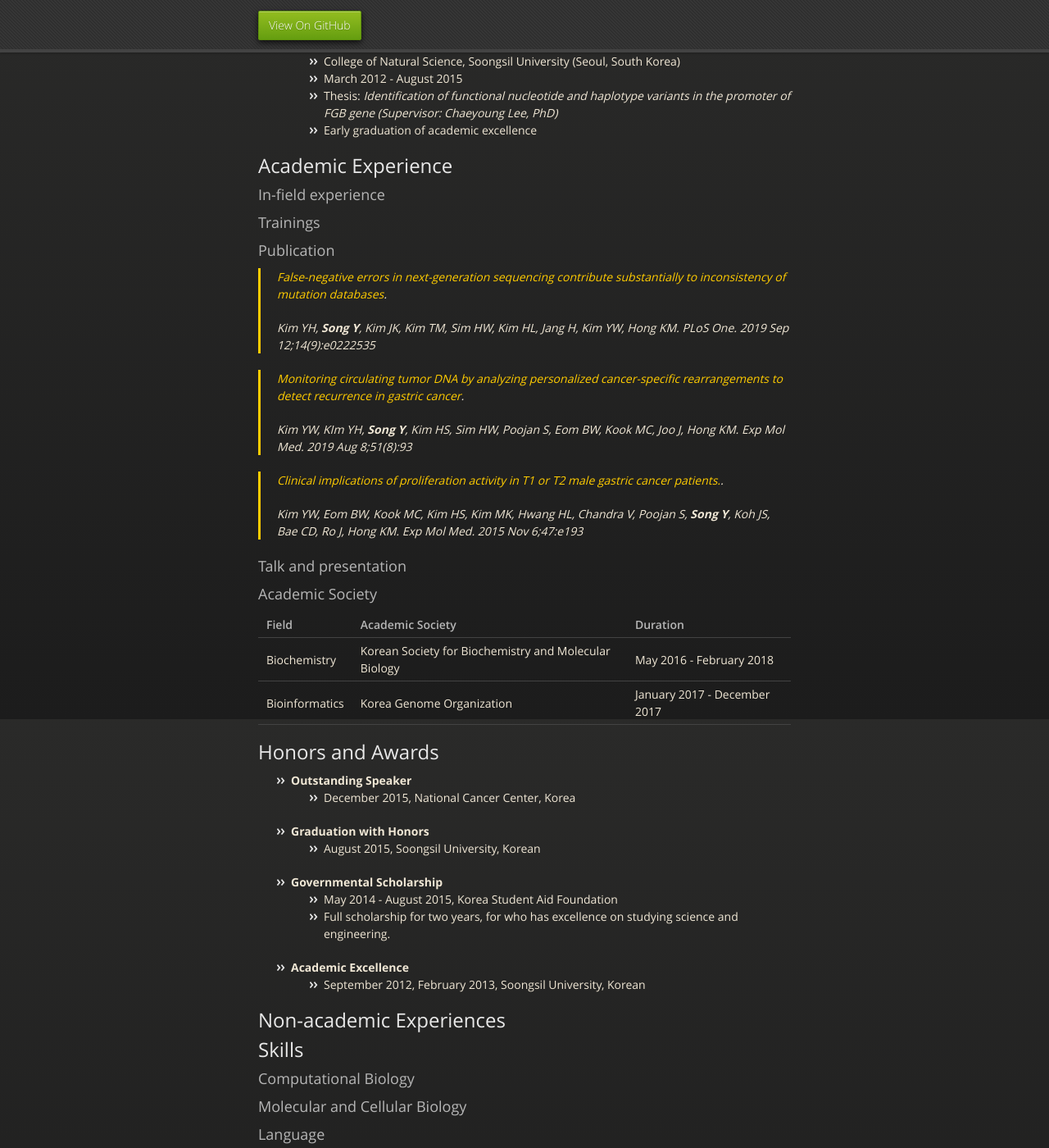
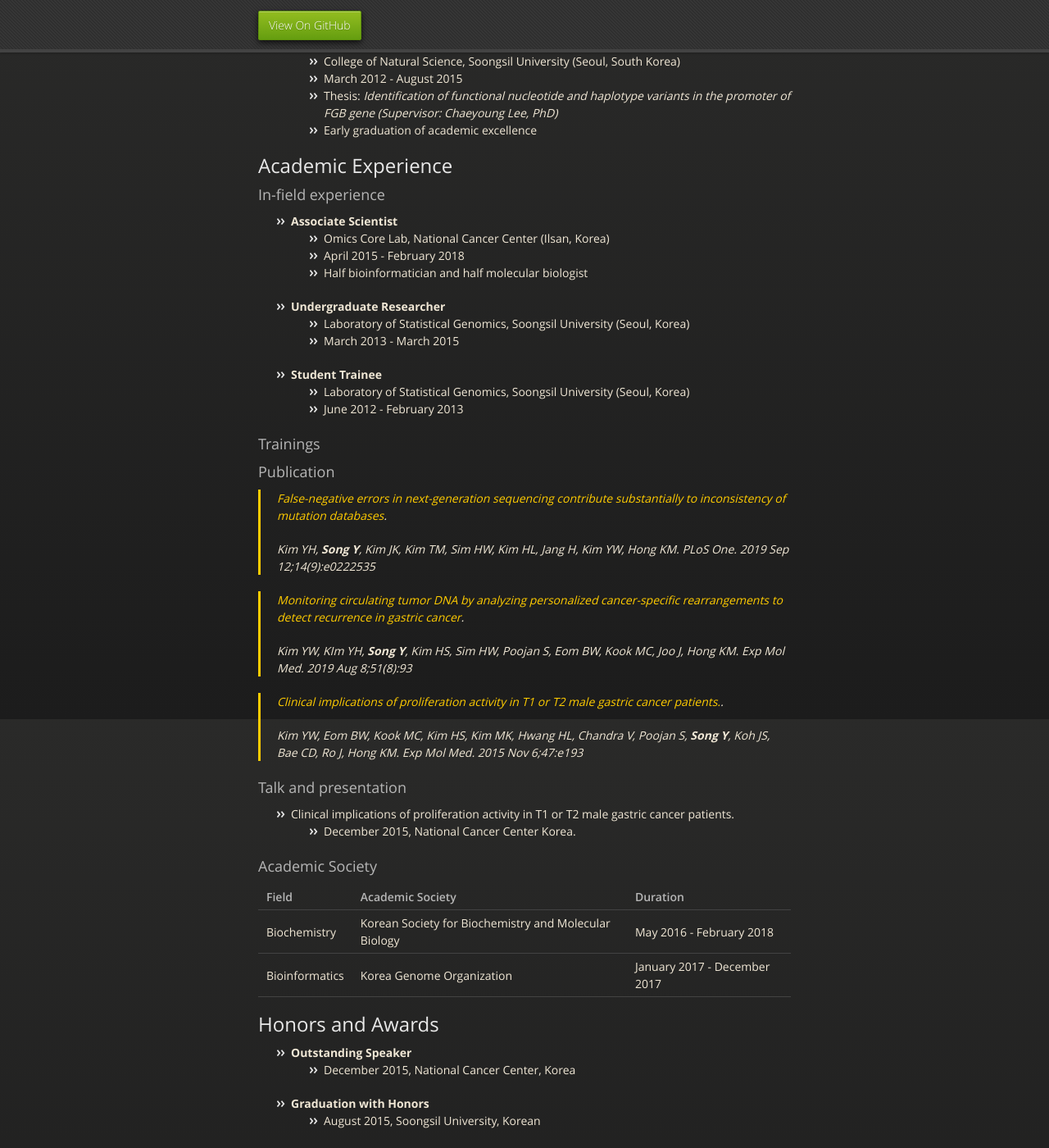
Before and after one commit to yurasong/yurasong.github.io, a Jekyll site: the page built from index.md, in a window 1280 px wide and 1400 px high, scrolled down 923 px. Shown: the whole window at 82% size. Built offline with Jekyll 4.4.1, drawn with Linux system fonts in a browser that asks for light colours.

Commit message:
working experience added

```diff
--- a/index.md
+++ b/index.md
@@ -44,6 +44,19 @@ There should be whitespace between paragraphs. We recommend including a README,
 
 ### In-field experience
 
+- **Associate Scientist**
+  - Omics Core Lab, National Cancer Center (Ilsan, Korea)
+  - April 2015 - February 2018
+  - Half bioinformatician and half molecular biologist
+
+- **Undergraduate Researcher**
+  - Laboratory of Statistical Genomics, Soongsil University (Seoul, Korea)
+  - March 2013 - March 2015
+
+- **Student Trainee**
+  - Laboratory of Statistical Genomics, Soongsil University (Seoul, Korea)
+  - June 2012 - February 2013
+
 ### Trainings
 
 ### Publication
@@ -61,6 +74,9 @@ There should be whitespace between paragraphs. We recommend including a README,
 > Kim YW, Eom BW, Kook MC, Kim HS, Kim MK, Hwang HL, Chandra V, Poojan S, **Song Y**, Koh JS, Bae CD, Ro J, Hong KM. Exp Mol Med. 2015 Nov 6;47:e193
 
 ### Talk and presentation
+
+- Clinical implications of proliferation activity in T1 or T2 male gastric cancer patients.
+  - December 2015, National Cancer Center Korea.
 
 ### Academic Society
 
```
